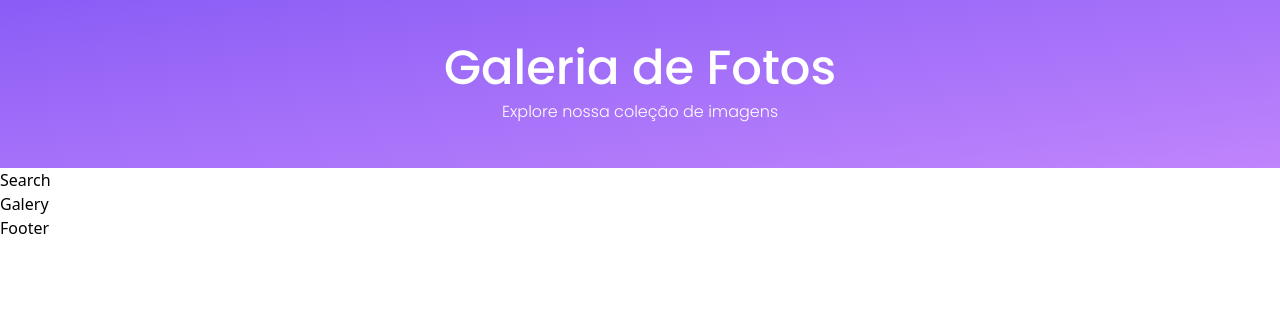
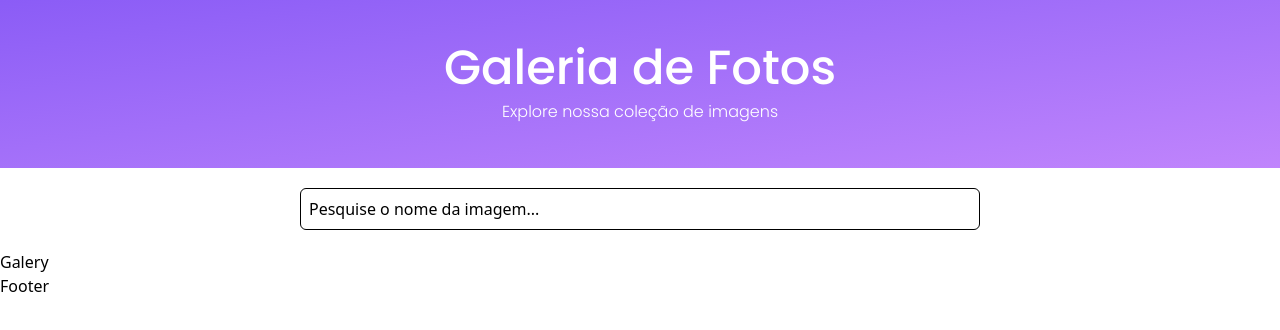
Before and after one commit to Priscilla-Marinho2005/galeria-de-fotos, a React (Vite) app: page / in a window 1280 px wide. Shown: the top 330 px of the page. Built offline with nearby package versions, Linux system fonts and the light colour scheme.

Commit message:
Installation  lucide icons

```diff
--- a/package.json
+++ b/package.json
@@ -11,6 +11,7 @@
   },
   "dependencies": {
     "@tailwindcss/vite": "^4.1.18",
+    "lucide-react": "^0.562.0",
     "react": "^19.2.0",
     "react-dom": "^19.2.0",
     "tailwindcss": "^4.1.18"
--- a/src/components/layout/Search.tsx
+++ b/src/components/layout/Search.tsx
@@ -2,8 +2,13 @@
 function Search() {
 
      return(
-          <div>
-               Search
+          <div className="flex justify-center my-5 mx-[300px] max-w-full">
+               <div className="border rounded-md p-2 w-full">
+                    <p>Pesquise o nome da imagem...</p>
+                    <div>
+
+                    </div>
+               </div>
           </div>
      )
 }
```
Also changed, not shown: 1 other file (tests, documents, lock files or other folders).
